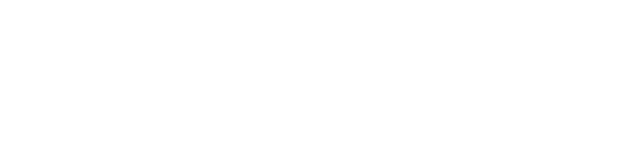
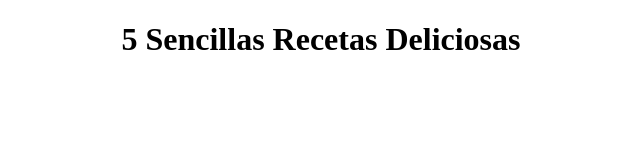
Before and after one commit to mrmeisawesome/pagina_noticias, a plain HTML site: page index.html in a window 1280 px wide. Shown: the whole page, without its empty margins (319-959 px from the left). Drawn offline with Linux system fonts and the light colour scheme.

Commit message:
añadi encabezado de pagina

```diff
--- a/index.html
+++ b/index.html
@@ -18,5 +18,8 @@
 </head>
 <body>
 
+    <center><h1>5 Sencillas Recetas Deliciosas</h1></center>
+
+
 </body>
 </html>
```
